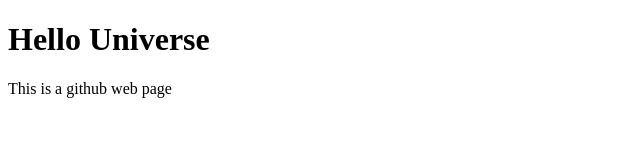
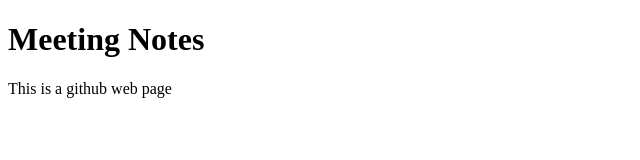
Before and after one commit to needpages/WorkingNotes, a plain HTML site: page index.html in a window 1280 px wide. Shown: the whole page, without its empty margins (0-640 px from the left). Drawn offline with Linux system fonts and the light colour scheme.

Commit message:
Update index.html

```diff
--- a/index.html
+++ b/index.html
@@ -1,7 +1,7 @@
 <!DOCTYPE html>
 <html>
 <body>
-<h1>Hello Universe</h1>
+<h1>Meeting Notes</h1>
 <p>This is a github web page</p>
 </body>
 </html>
```
